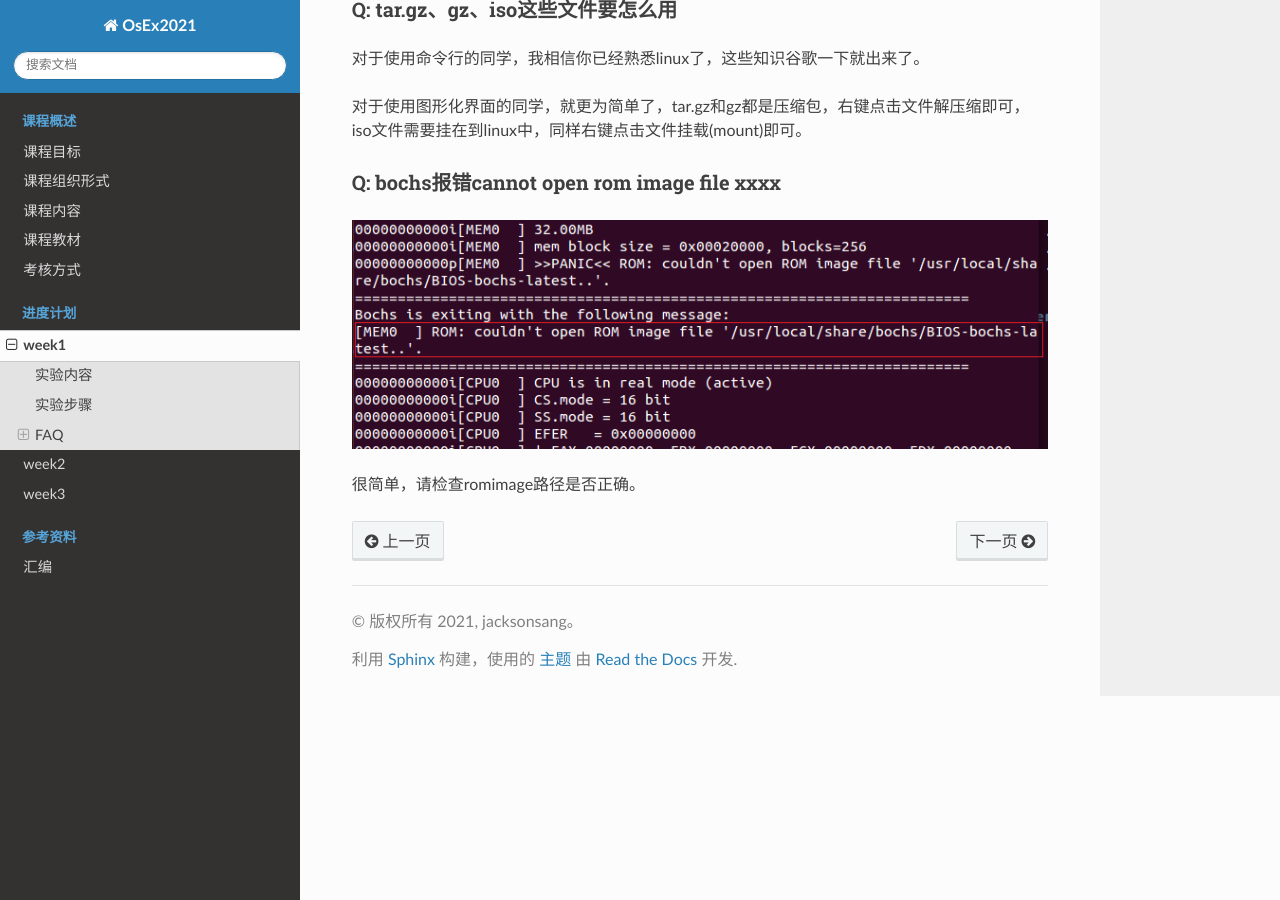
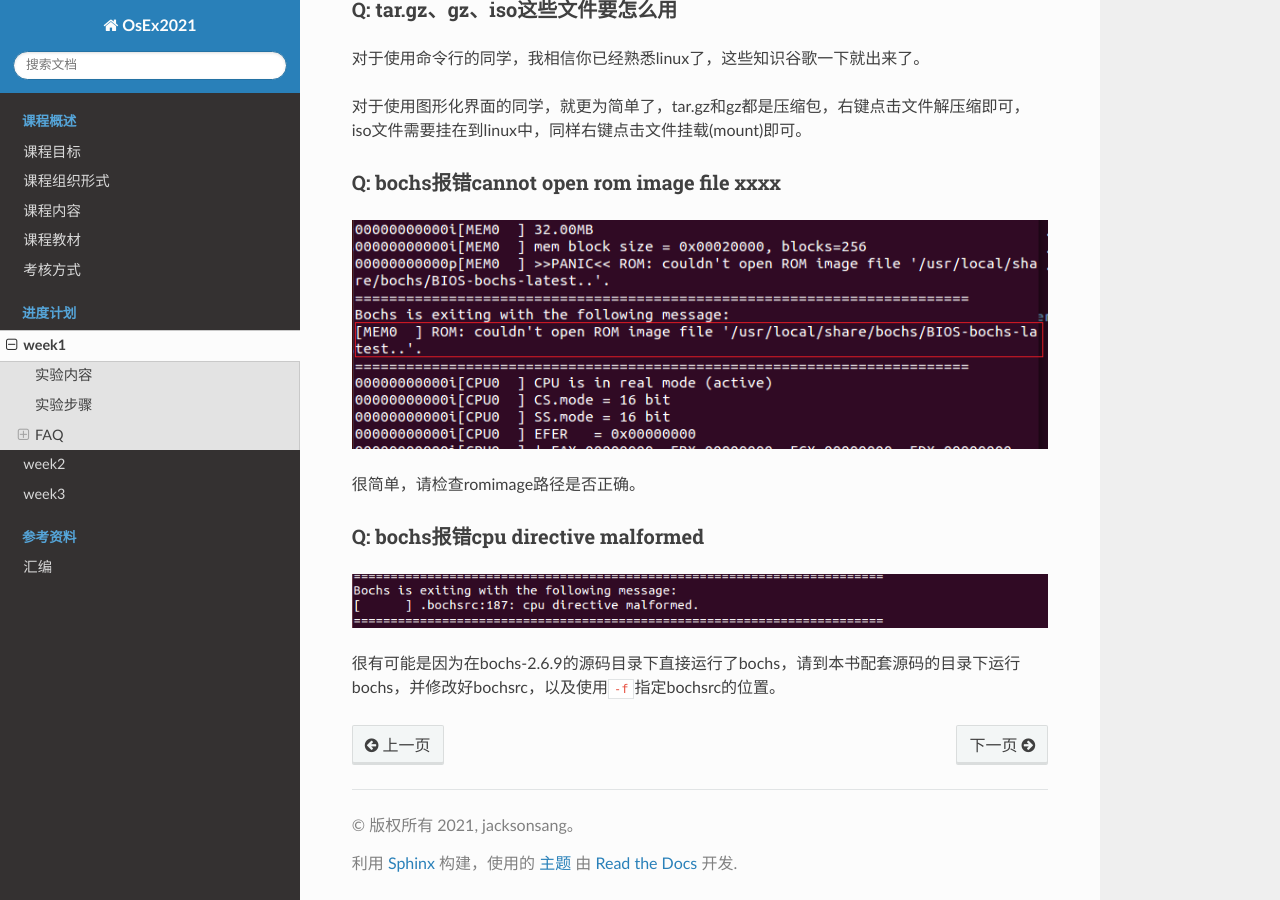
Before and after one commit to codefuturedalao/whu_os_ex_2021, a Sphinx documentation site: the page built from source/week1.md, in a window 1280 px wide and 900 px high, scrolled down 4747 px. Built offline with Sphinx 7.4.7 and the Read the Docs theme 2.0.0, drawn with Linux system fonts in a browser that asks for light colours; pages that are not in the unit, such as notebooks, are missing from menus.

Commit message:
update FAQ in week1

````diff
--- a/source/week1.md
+++ b/source/week1.md
@@ -204,3 +204,9 @@ apt产生依赖报错一般是是源的问题，新手很容易出现源的版
 ![image-20210912111303132](_static/week1/image-20210912111303132.png)
 
 很简单，请检查romimage路径是否正确。
+
+### Q: bochs报错cpu directive malformed
+
+![image-20210912114908328](_static/week1/image-20210912114908328.png)
+
+很有可能是因为在bochs-2.6.9的源码目录下直接运行了bochs，请到本书配套源码的目录下运行bochs，并修改好bochsrc，以及使用```-f```指定bochsrc的位置。
````
Also changed, not shown: source/_static/week1/image-20210912114908328.png (added).
